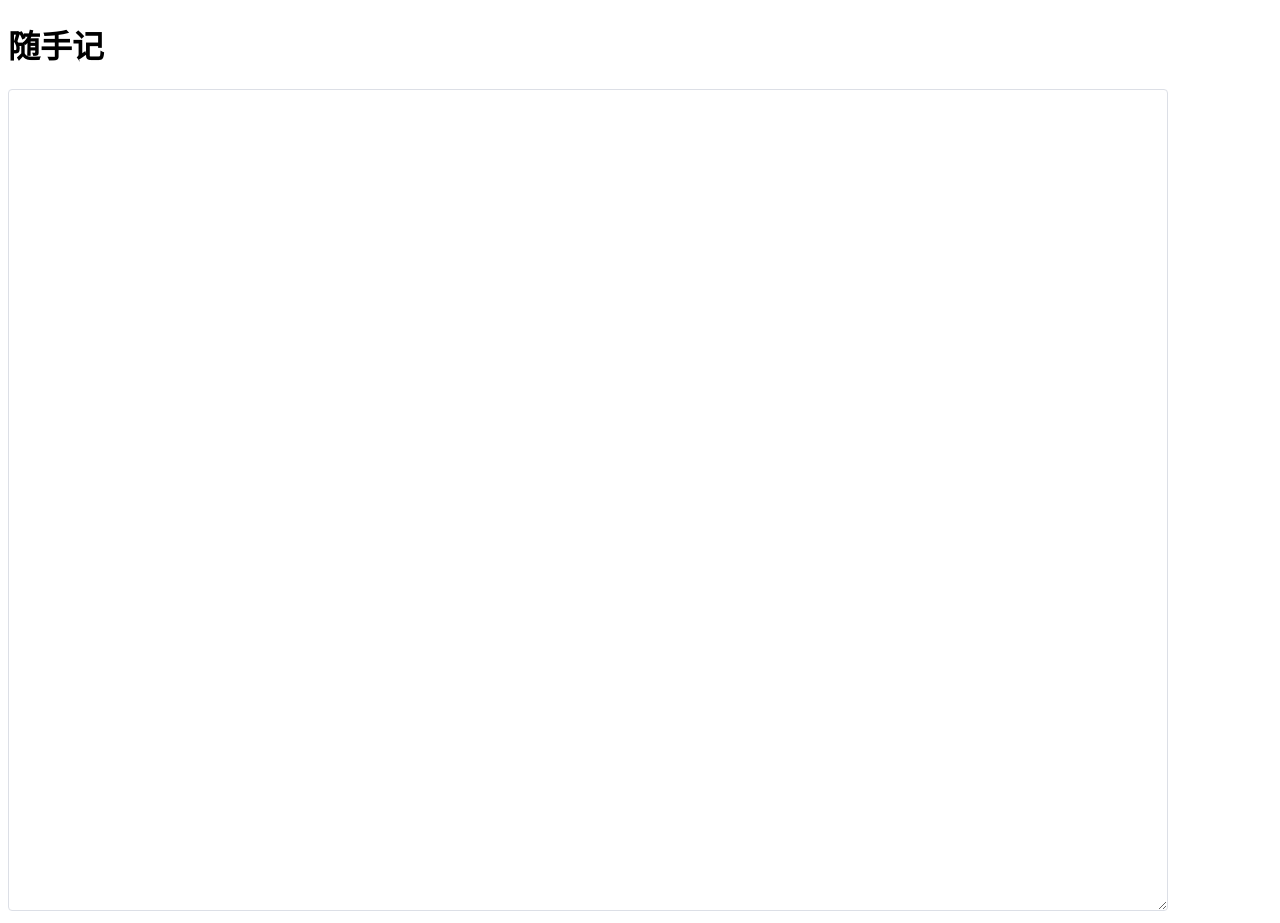
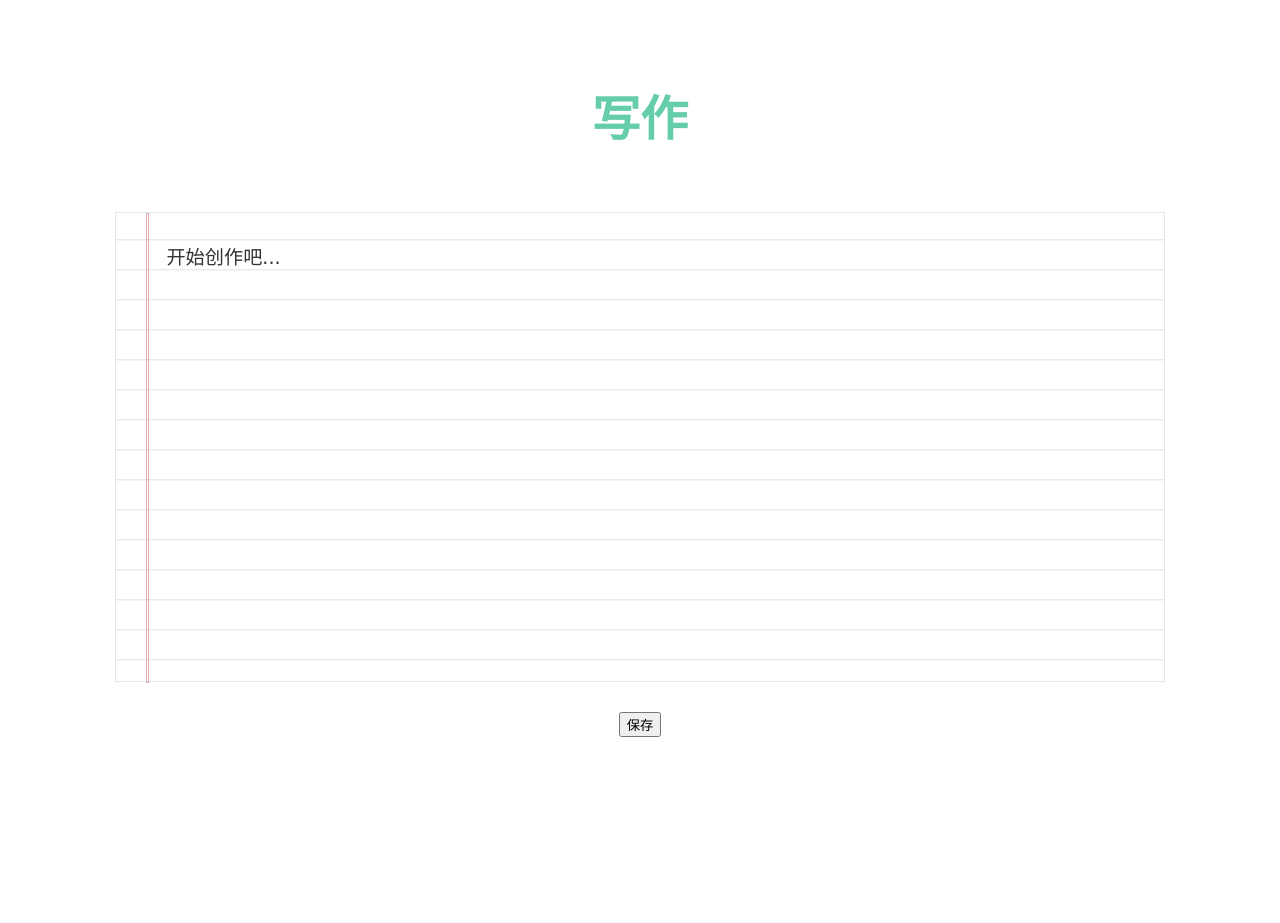
Before and after one commit to wuxianqiang/todocs, a plain HTML site: page index.html in a window 1280 px wide. After the commit the page ends 800 px from the top, so only its background shows below. Drawn offline with Linux system fonts and the light colour scheme.

Commit message:
文档更改

```diff
--- a/index.html
+++ b/index.html
@@ -5,39 +5,74 @@
   <meta charset="UTF-8">
   <meta name="viewport" content="width=device-width, initial-scale=1.0">
   <meta http-equiv="X-UA-Compatible" content="ie=edge">
-  <title>Document</title>
+  <title>写作</title>
   <style>
-    textarea {
-      width: 90%;
-      height: 800px;
-      word-break: break-all;
-      font-family: SFMono-Regular, Consolas, Liberation Mono, Menlo, monospace;
-      color: #24292e;
-      border: 1px solid #dcdfe6;
-      border-radius: 4px;
-      font-size: 16px;
-      padding: 10px;
+    body {
+      display: flex;
+      flex-direction: column;
+      justify-content: center;
+      align-items: center;
+      padding: 40px;
+    }
+
+    h1 {
+      font-size: 3rem;
+      color: mediumaquamarine;
+      font-family: "Berkshire Swash", cursive;
+      text-align: center;
+    }
+
+    .edit {
+      width: 80%;
+      height: 100%;
+      min-height: 51vh;
+      outline: none;
+      color: #333;
+      font-family: "Berkshire Swash", cursive;
+      font-size: 1.2rem;
+      line-height: 1.56;
+      margin: 30px;
+      padding: 30px 50px;
+      position: relative;
+      border: 1px solid #DFE8EC;
+      background: -webkit-linear-gradient(top, #DFE8EC 0%, white 8%) 0 56px;
+      background: -moz-linear-gradient(top, #DFE8EC 0%, white 8%) 0 56px;
+      background: linear-gradient(top, #DFE8EC 0%, white 8%) 0 56px;
+      -webkit-background-size: 100% 30px;
+      -moz-background-size: 100% 30px;
+      background-size: 100% 30px;
+    }
+
+    .edit:before {
+      content: '';
+      position: absolute;
+      top: 0;
+      left: 30px;
+      width: 1px;
+      height: 100%;
+      border: 1px solid indianred;
+      opacity: 0.5;
     }
   </style>
 </head>
 
 <body>
-  <h1>随手记</h1>
-  <textarea cols="30" rows="10" id="text"></textarea>
+  <h1>写作</h1>
+
+  <div id="text" class="edit" contenteditable>
+    开始创作吧...
+  </div>
+
+  <button id="save">保存</button>
 
   <script>
     let text = document.getElementById('text')
+    let save = document.getElementById('save')
     if (localStorage.getItem('docs-text')) {
-      text.value = JSON.parse(localStorage.getItem('docs-text'))
+      text.textContent = JSON.parse(localStorage.getItem('docs-text'))
     }
-    text.oninput = debounce(() => {
-      localStorage.setItem('docs-text', JSON.stringify(text.value))
-    })
-    function debounce(func, delay = 300, I = null) {
-      return (...args) => {
-        clearTimeout(I)
-        I = setTimeout(func.bind(null, ...args), delay)
-      }
+    save.onclick = function () {
+      localStorage.setItem('docs-text', JSON.stringify(text.textContent))
     }
   </script>
 </body>
```
